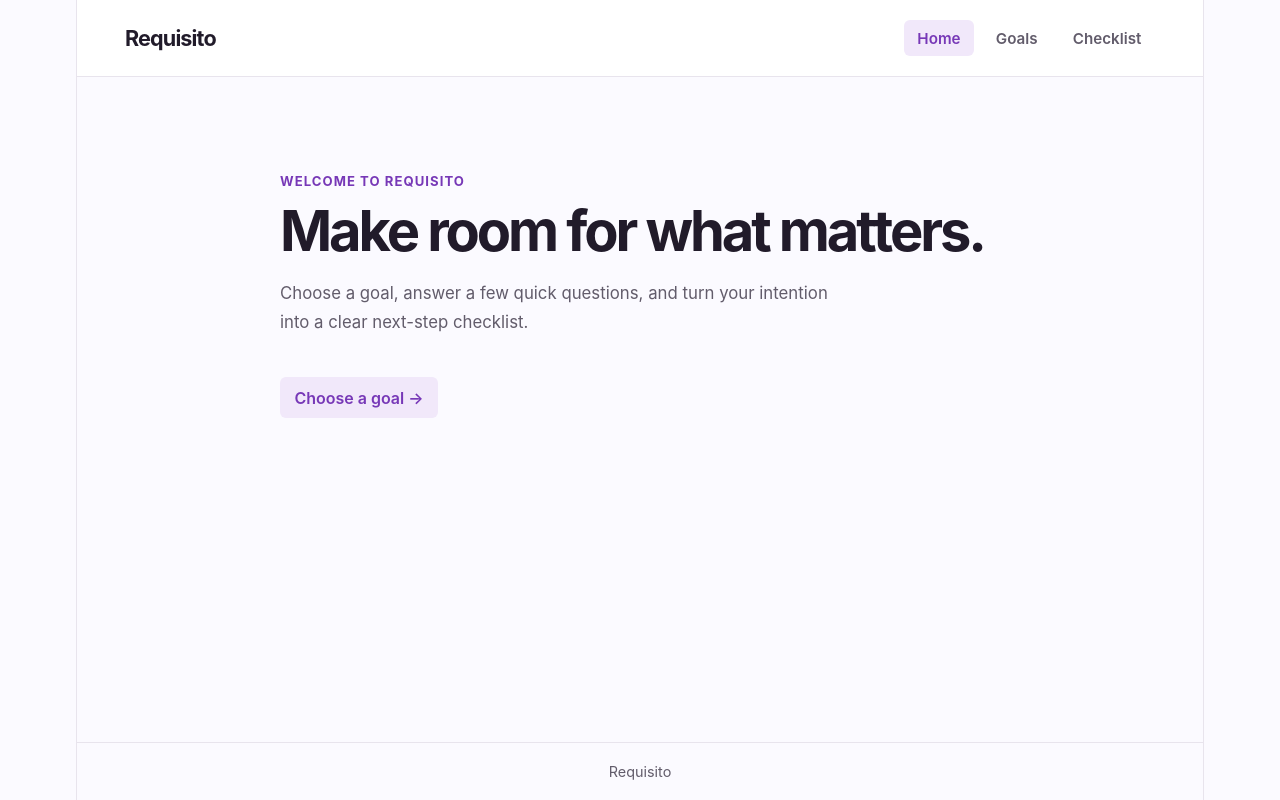
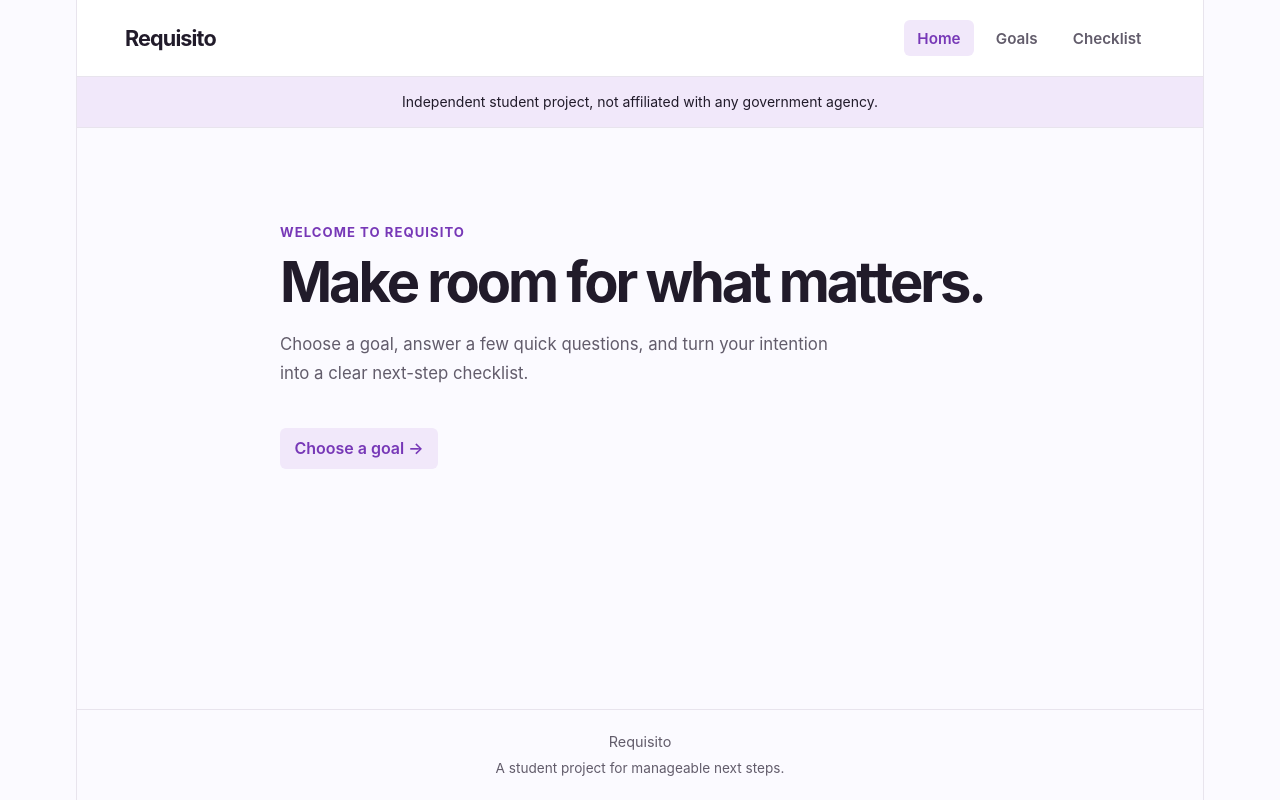
Before and after one commit to UIC-CCS-WEB-DEVELOPMENT-2026-2027/requisito, a React (Vite) app: page / in a window 1280 px wide. Built offline with nearby package versions, Linux system fonts and the light colour scheme.

Commit message:
Add shared footer and student project disclaimer

```diff
--- a/src/App.css
+++ b/src/App.css
@@ -2,7 +2,24 @@
   display: flex;
   flex: 1;
   flex-direction: column;
+  min-width: 0;
   width: 100%;
+}
+
+.disclaimer-banner {
+  border-bottom: 1px solid var(--border);
+  background: var(--accent-bg);
+  color: var(--text-h);
+  padding: 0.85rem clamp(1rem, 5vw, 3rem);
+  text-align: center;
+}
+
+.disclaimer-banner p {
+  max-width: 720px;
+  margin: 0 auto;
+  font-size: 0.875rem;
+  line-height: 1.6;
+  overflow-wrap: anywhere;
 }
 
 .site-header {
@@ -101,15 +118,26 @@
 }
 
 .site-footer {
+  display: flex;
+  flex-direction: column;
+  align-items: center;
+  gap: 0.35rem;
   border-top: 1px solid var(--border);
   color: var(--text);
   font-size: 0.9rem;
   padding: 1.25rem clamp(1rem, 5vw, 3rem);
   text-align: center;
+  line-height: 1.6;
+  overflow-wrap: anywhere;
 }
 
 .site-footer p {
   margin: 0;
+}
+
+.site-footer .footer-description {
+  max-width: 36rem;
+  font-size: 0.85rem;
 }
 
 .return-link {
--- /dev/null
+++ b/src/components/DisclaimerBanner.jsx
@@ -0,0 +1,9 @@
+function DisclaimerBanner() {
+  return (
+    <aside className="disclaimer-banner" aria-label="Project disclaimer">
+      <p>Independent student project, not affiliated with any government agency.</p>
+    </aside>
+  )
+}
+
+export default DisclaimerBanner
--- /dev/null
+++ b/src/components/Footer.jsx
@@ -0,0 +1,10 @@
+function Footer() {
+  return (
+    <footer className="site-footer">
+      <p>Requisito</p>
+      <p className="footer-description">A student project for manageable next steps.</p>
+    </footer>
+  )
+}
+
+export default Footer
--- a/src/components/Layout.jsx
+++ b/src/components/Layout.jsx
@@ -1,4 +1,6 @@
 import { Link, NavLink, Outlet } from 'react-router-dom'
+import DisclaimerBanner from './DisclaimerBanner.jsx'
+import Footer from './Footer.jsx'
 import '../App.css'
 
 function Layout() {
@@ -23,13 +25,13 @@ function Layout() {
         </div>
       </header>
 
+      <DisclaimerBanner />
+
       <main className="main-content">
         <Outlet />
       </main>
 
-      <footer className="site-footer">
-        <p>Requisito</p>
-      </footer>
+      <Footer />
     </div>
   )
 }
```
